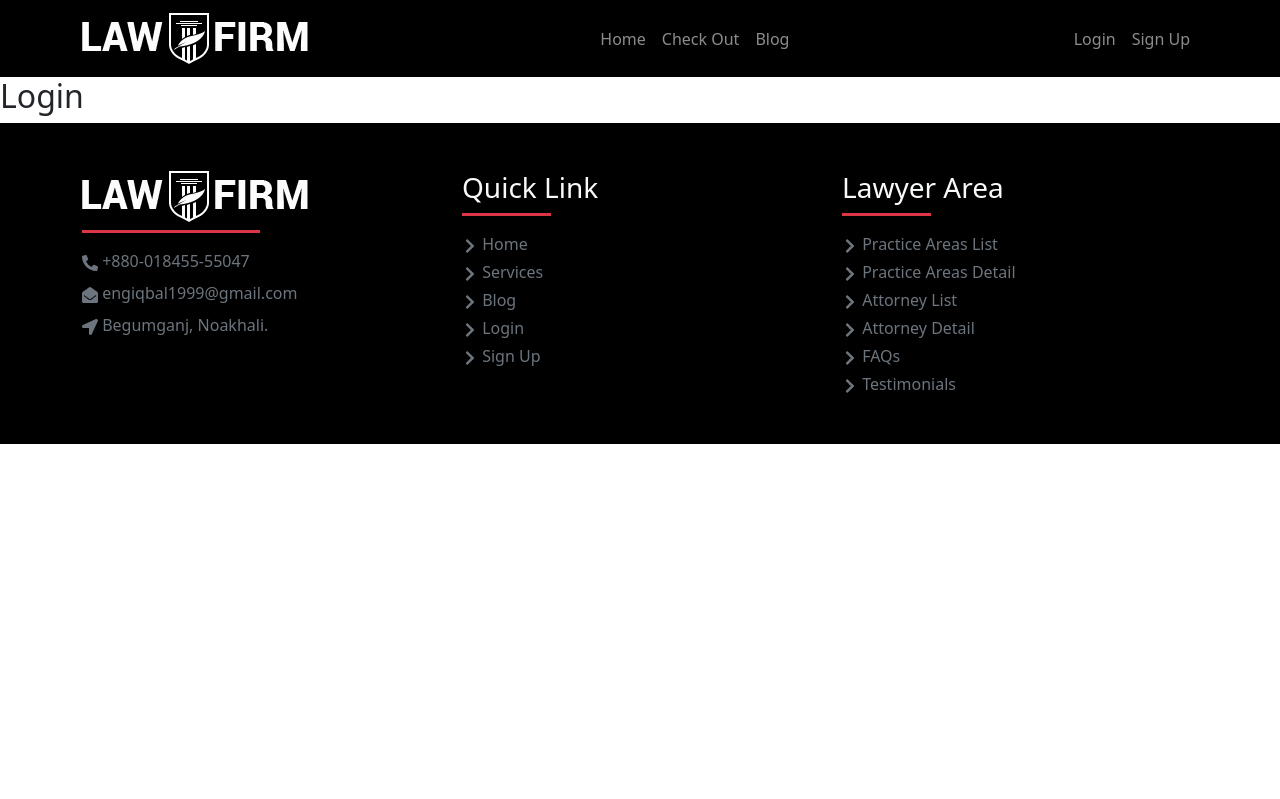
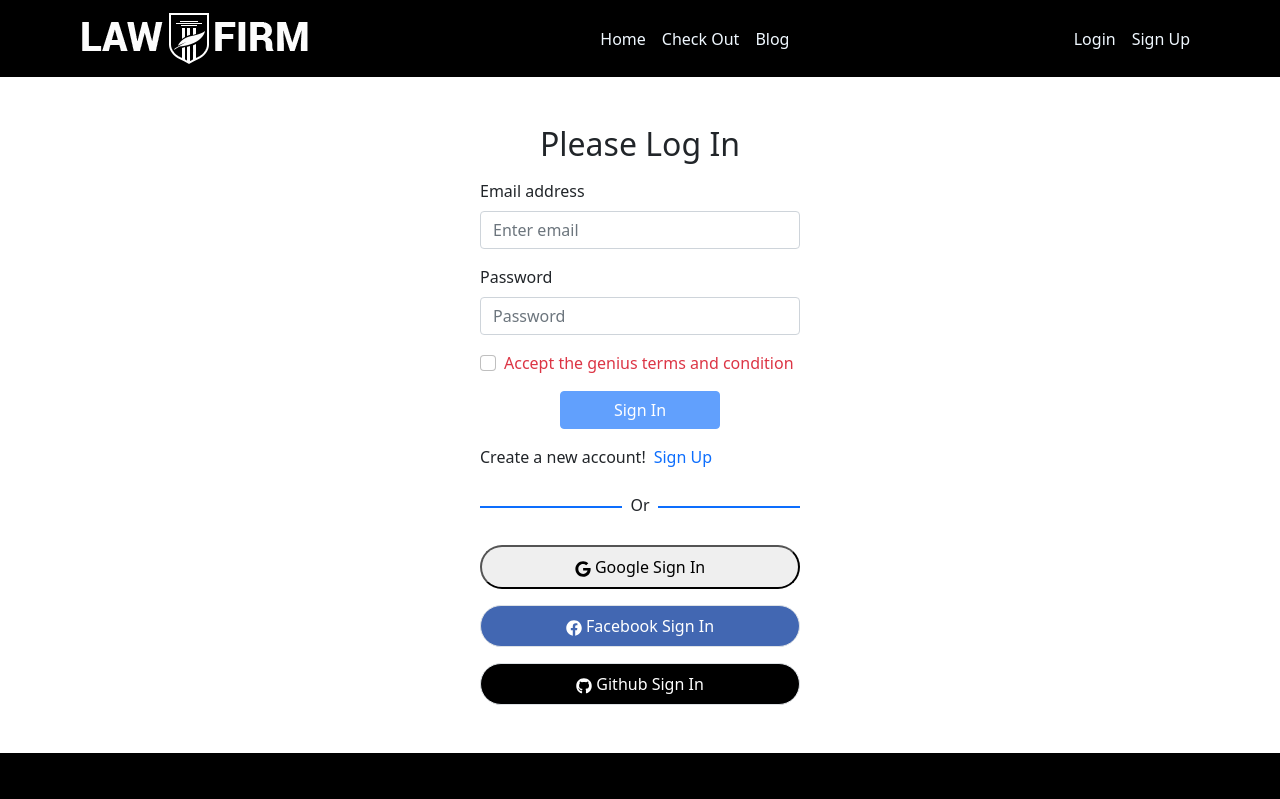
Before and after one commit to IQBAL-HOSSAN/Lawyer_Iqbal, a React (Create React App) app: page /login in a window 1280 px wide. Shown: the top 799 px of the page. Built offline with nearby package versions, Linux system fonts and the light colour scheme; no server answers.

Commit message:
emplement emailWithPassword and google login

```diff
--- a/package.json
+++ b/package.json
@@ -11,6 +11,7 @@
     "react": "^18.0.0",
     "react-bootstrap": "^2.2.3",
     "react-dom": "^18.0.0",
+    "react-firebase-hooks": "^5.0.3",
     "react-icons": "^4.3.1",
     "react-router-dom": "^6.3.0",
     "react-scripts": "5.0.0",
--- a/src/Component/Pages/Login/Login.js
+++ b/src/Component/Pages/Login/Login.js
@@ -1,9 +1,142 @@
-import React from "react";
+import React, { useState } from "react";
+import Button from "react-bootstrap/Button";
+import { Form } from "react-bootstrap";
+import { FaGoogle, FaFacebook, FaGithub } from "react-icons/fa";
+import {
+  useSignInWithEmailAndPassword,
+  useSignInWithFacebook,
+  useSignInWithGithub,
+  useSignInWithGoogle,
+} from "react-firebase-hooks/auth";
+import auth from "../../../firebase.init";
+import { Link, useLocation, useNavigate } from "react-router-dom";
 
 const Login = () => {
+  const [email, setEmail] = useState("");
+  const [password, setPassword] = useState("");
+  const [agree, setAgree] = useState(false);
+
+  const [signInWithEmailAndPassword, user] =
+    useSignInWithEmailAndPassword(auth);
+
+  const [signInWithGoogle, error] = useSignInWithGoogle(auth);
+  console.log(error);
+  const [signInWithGithub] = useSignInWithGithub(auth);
+  const [signInWithFacebook] = useSignInWithFacebook(auth);
+
+  const navigate = useNavigate();
+  const location = useLocation();
+
+  const from = location.state?.from?.pathname || "/";
+
+  if (user) {
+    navigate("/services");
+  }
+
+  const handleSignIn = (event) => {
+    event.preventDefault();
+
+    setEmail(event.target.email.value);
+    setPassword(event.target.password.value);
+    console.log(event.target.email.value);
+    signInWithEmailAndPassword(email, password);
+
+    navigate(from, { replace: true });
+  };
+  // handle sign in with google btn
+  const handleSignInWithGoogle = () => {
+    signInWithGoogle();
+  };
+
+  // Sign In with github
+  const handleSignInWithGithub = () => {
+    signInWithGithub();
+  };
+
+  // facebook sign in
+  const handleFacebookLogin = () => {
+    signInWithFacebook();
+  };
   return (
-    <div>
-      <h2>Login</h2>
+    <div className="my-5">
+      <h2 className="text-center mb-3">Please Log In</h2>
+      <div className="w-25 mx-auto">
+        <Form onSubmit={handleSignIn} className="">
+          <Form.Group className="mb-3" controlId="formBasicEmail">
+            <Form.Label>Email address</Form.Label>
+            <Form.Control type="email" name="email" placeholder="Enter email" />
+          </Form.Group>
+
+          <Form.Group className="mb-3" controlId="formBasicPassword">
+            <Form.Label>Password</Form.Label>
+            <Form.Control
+              type="password"
+              name="password"
+              placeholder="Password"
+            />
+          </Form.Group>
+          <p>{error}</p>
+          <Form.Group className="mb-3" controlId="formBasicCheckbox">
+            <Form.Check
+              onClick={() => setAgree(!agree)}
+              className={agree ? "text-primary" : "text-danger"}
+              type="checkbox"
+              label="Accept the genius terms and condition"
+            />
+          </Form.Group>
+          <Button
+            disabled={!agree}
+            className="w-50 mx-auto d-block"
+            variant="primary"
+            type="submit"
+          >
+            Sign In
+          </Button>
+          <p className="mt-3">
+            {" "}
+            Create a new account!
+            <span className="ms-2">
+              <Link className="text-decoration-none" to="/signup">
+                Sign Up
+              </Link>
+            </span>
+          </p>
+        </Form>
+        {/* after & before line */}
+        <div className="d-flex align-items-center my-4">
+          <div
+            style={{ width: "48%", height: "2px" }}
+            className="bg-primary "
+          ></div>
+          <div className="mx-2 pb-1">Or</div>
+          <div
+            style={{ width: "48%", height: "2px" }}
+            className="bg-primary"
+          ></div>
+        </div>
+        {/* login with others */}
+        <div className="d-block">
+          <button
+            onClick={handleSignInWithGoogle}
+            className="d-block w-100 mt-3 py-2  rounded-pill"
+          >
+            <FaGoogle /> Google Sign In
+          </button>
+          <button
+            onClick={handleFacebookLogin}
+            style={{ background: "#4267B2" }}
+            className="d-block w-100 mt-3 py-2 text-white rounded-pill border "
+          >
+            <FaFacebook /> Facebook Sign In
+          </button>
+          <button
+            onClick={handleSignInWithGithub}
+            className="d-block w-100 mt-3 py-2 border rounded-pill bg-black text-white"
+          >
+            <FaGithub /> Github Sign In
+          </button>
+        </div>
+      </div>
     </div>
   );
 };
--- a/src/Component/Pages/SignUp/SignUp.js
+++ b/src/Component/Pages/SignUp/SignUp.js
@@ -1,9 +1,157 @@
-import React from "react";
+import Button from "react-bootstrap/Button";
+import React, { useState } from "react";
+import { Form } from "react-bootstrap";
+import { FaGoogle, FaFacebook, FaGithub } from "react-icons/fa";
+import {
+  useCreateUserWithEmailAndPassword,
+  useSendEmailVerification,
+  useSignInWithFacebook,
+  useSignInWithGithub,
+  useSignInWithGoogle,
+  useUpdateProfile,
+} from "react-firebase-hooks/auth";
+import auth from "../../../firebase.init";
+import { Link, useNavigate } from "react-router-dom";
 
 const SignUp = () => {
+  const [agree, setAgree] = useState(false);
+  const [displayName, setDisplayName] = useState("");
+  const navigate = useNavigate();
+
+  const [signInWithGoogle] = useSignInWithGoogle(auth);
+  const [signInWithGithub] = useSignInWithGithub(auth);
+  const [signInWithFacebook] = useSignInWithFacebook(auth);
+
+  const [createUserWithEmailAndPassword] =
+    useCreateUserWithEmailAndPassword(auth);
+
+  const [sendEmailVerification] = useSendEmailVerification(auth);
+
+  const [updateProfile] = useUpdateProfile(auth);
+  // Sign Up with email and password
+  const handleFormSubmit = async (event) => {
+    event.preventDefault();
+
+    const name = event.target.name.value;
+    const email = event.target.email.value;
+    const password = event.target.password.value;
+    // const agree = event.target.terms.checked;
+
+    await createUserWithEmailAndPassword(email, password);
+    await sendEmailVerification();
+
+    await updateProfile({ displayName: name });
+    navigate("/login");
+  };
+
+  // handle sign in with google btn
+  const handleSignInWithGoogle = () => {
+    signInWithGoogle();
+  };
+
+  // Sign In with github
+  const handleSignInWithGithub = () => {
+    signInWithGithub();
+  };
+  // facebook sign in
+  const handleFacebookLogin = () => {
+    signInWithFacebook();
+  };
+
   return (
-    <div>
-      <h2>Sign up</h2>
+    <div className="py-5">
+      <h2 className="text-center mb-3">Please Sign Up</h2>
+      <div className="w-25 mx-auto">
+        <Form onSubmit={handleFormSubmit} className="">
+          <Form.Group className="mb-3" controlId="formBasicEmail">
+            <Form.Label>Your Name</Form.Label>
+            <Form.Control
+              type="name"
+              name="name"
+              placeholder="Enter name"
+              required
+            />
+          </Form.Group>
+          <Form.Group className="mb-3" controlId="formBasicEmail">
+            <Form.Label>Email address</Form.Label>
+            <Form.Control
+              type="email"
+              name="email"
+              placeholder="Enter email"
+              required
+            />
+          </Form.Group>
+
+          <Form.Group className="mb-3" controlId="formBasicPassword">
+            <Form.Label>Password</Form.Label>
+            <Form.Control
+              type="password"
+              name="password"
+              placeholder="Password"
+              required
+            />
+          </Form.Group>
+          <Form.Group className="mb-3" controlId="formBasicCheckbox">
+            <Form.Check
+              className={agree ? "text-primary" : "text-danger"}
+              onClick={() => setAgree(!agree)}
+              type="checkbox"
+              name="terms"
+              label="Accept genius terms and condition"
+            />
+          </Form.Group>
+          <Button
+            className="w-50 d-block mx-auto"
+            disabled={!agree}
+            variant="primary"
+            type="submit"
+          >
+            Sign Up
+          </Button>
+          <p className="mt-3">
+            Already have a account?
+            <span className="ms-2">
+              <Link className="text-decoration-none" to="/login">
+                Log In
+              </Link>
+            </span>
+          </p>
+        </Form>
+        {/* after & before line */}
+        <div className="d-flex align-items-center my-4">
+          <div
+            style={{ width: "48%", height: "2px" }}
+            className="bg-primary "
+          ></div>
+          <div className="mx-2 pb-1">Or</div>
+          <div
+            style={{ width: "48%", height: "2px" }}
+            className="bg-primary"
+          ></div>
+        </div>
+        {/* login with others */}
+        <div className="d-block">
+          <button
+            onClick={handleSignInWithGoogle}
+            className="d-block w-100 mt-3 py-2  rounded-pill"
+          >
+            <FaGoogle /> Google Sign In
+          </button>
+          <button
+            onClick={handleFacebookLogin}
+            style={{ background: "#4267B2" }}
+            className="d-block w-100 mt-3 py-2 text-white rounded-pill border "
+          >
+            <FaFacebook /> Facebook Sign In
+          </button>
+          <button
+            onClick={handleSignInWithGithub}
+            className="d-block w-100 mt-3 py-2 border rounded-pill bg-black text-white"
+          >
+            <FaGithub /> Github Sign In
+          </button>
+        </div>
+      </div>
     </div>
   );
 };
--- a/src/Component/Share/Header/Header.css
+++ b/src/Component/Share/Header/Header.css
@@ -0,0 +1,6 @@
+.nav-link{
+    color: aliceblue !important;
+}
+.nav-link:hover{
+    color: #db3636 !important;
+}
--- a/src/Component/Share/Header/Header.js
+++ b/src/Component/Share/Header/Header.js
@@ -1,12 +1,26 @@
 import React from "react";
+import "./Header.css";
 import { Container, Nav, Navbar } from "react-bootstrap";
 import { Link } from "react-router-dom";
 import logo from "../../../imgs/logo.png";
+import { useAuthState } from "react-firebase-hooks/auth";
+import auth from "../../../firebase.init";
+import { signOut } from "firebase/auth";
 
 const Header = () => {
+  const [user] = useAuthState(auth);
+  const logOut = () => {
+    signOut(auth);
+  };
   return (
-    <>
-      <Navbar collapseOnSelect expand="lg" bg="black" variant="dark">
+    <header>
+      <Navbar
+        collapseOnSelect
+        expand="lg"
+        bg="black"
+        variant="dark"
+        className=" "
+      >
         <Container>
           <Navbar.Brand as={Link} to="/">
             <img src={logo} alt="" />
@@ -14,7 +28,7 @@ const Header = () => {
           <Navbar.Toggle aria-controls="responsive-navbar-nav" />
           <Navbar.Collapse id="responsive-navbar-nav">
             <Nav className="mx-auto">
-              <Nav.Link as={Link} to="/">
+              <Nav.Link className="nav-link" as={Link} to="/">
                 Home
               </Nav.Link>
               {/* <Nav.Link as={Link} to="/services">
@@ -28,9 +42,13 @@ const Header = () => {
               </Nav.Link>
             </Nav>
             <Nav>
-              <Nav.Link as={Link} to="/login">
-                Login
-              </Nav.Link>
+              {user ? (
+                <button onClick={logOut}>Log Out</button>
+              ) : (
+                <Nav.Link as={Link} to="/login">
+                  Login
+                </Nav.Link>
+              )}
               <Nav.Link as={Link} eventKey={2} to="/signup">
                 Sign Up
               </Nav.Link>
@@ -38,7 +56,7 @@ const Header = () => {
           </Navbar.Collapse>
         </Container>
       </Navbar>
-    </>
+    </header>
   );
 };
 
--- a/src/firebase.init.js
+++ b/src/firebase.init.js
@@ -1,19 +1,22 @@
 // Import the functions you need from the SDKs you need
 import { initializeApp } from "firebase/app";
+import { getAuth } from "firebase/auth";
+
 // TODO: Add SDKs for Firebase products that you want to use
 // https://firebase.google.com/docs/web/setup#available-libraries
 
 // Your web app's Firebase configuration
 const firebaseConfig = {
-  apiKey: "AIzaSyBZFylA28Y8yMzMQU6jzoXLTRyH9lNo0oo",
-  authDomain: "email-password-login-e2fea.firebaseapp.com",
-  projectId: "email-password-login-e2fea",
-  storageBucket: "email-password-login-e2fea.appspot.com",
-  messagingSenderId: "728518268852",
-  appId: "1:728518268852:web:fc1980dfa8de989c3fc4e1",
+  apiKey: "AIzaSyDfJqFdT5ytppwyQbBjf8pDDhKyvb7KTXA",
+  authDomain: "assignment-10-lawyer.firebaseapp.com",
+  projectId: "assignment-10-lawyer",
+  storageBucket: "assignment-10-lawyer.appspot.com",
+  messagingSenderId: "233619679049",
+  appId: "1:233619679049:web:a32798183d2e97acd5dc98",
 };
 
 // Initialize Firebase
 const app = initializeApp(firebaseConfig);
+const auth = getAuth(app);
 
-export default app;
+export default auth;
```
Also changed, not shown: public/Services.json (+12 -6 lines), src/Component/Pages/Services/Services.js (+5 -2 lines), src/Auth/RequireAuth.js (added), 1 other file (tests, documents, lock files or other folders).
